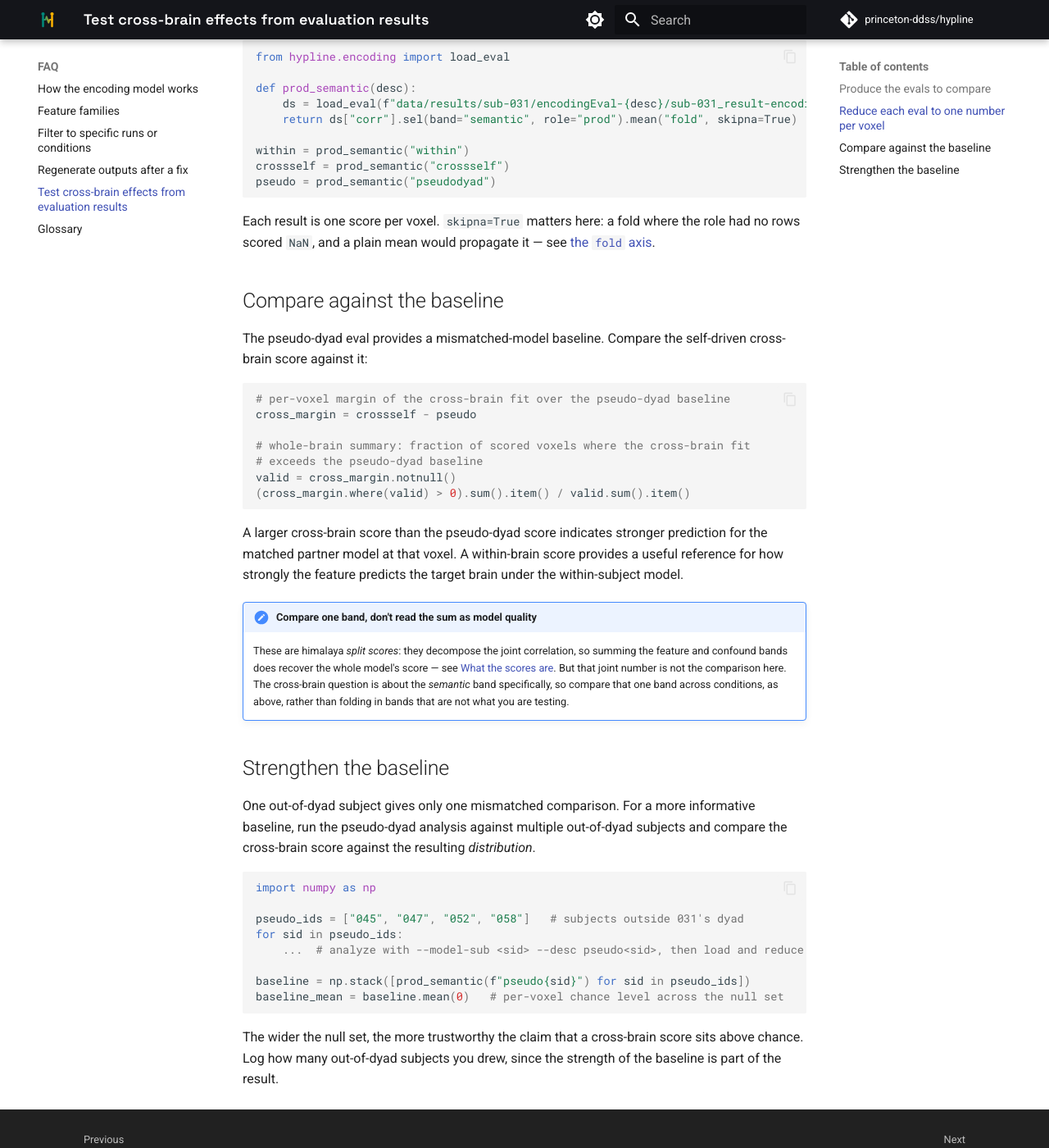
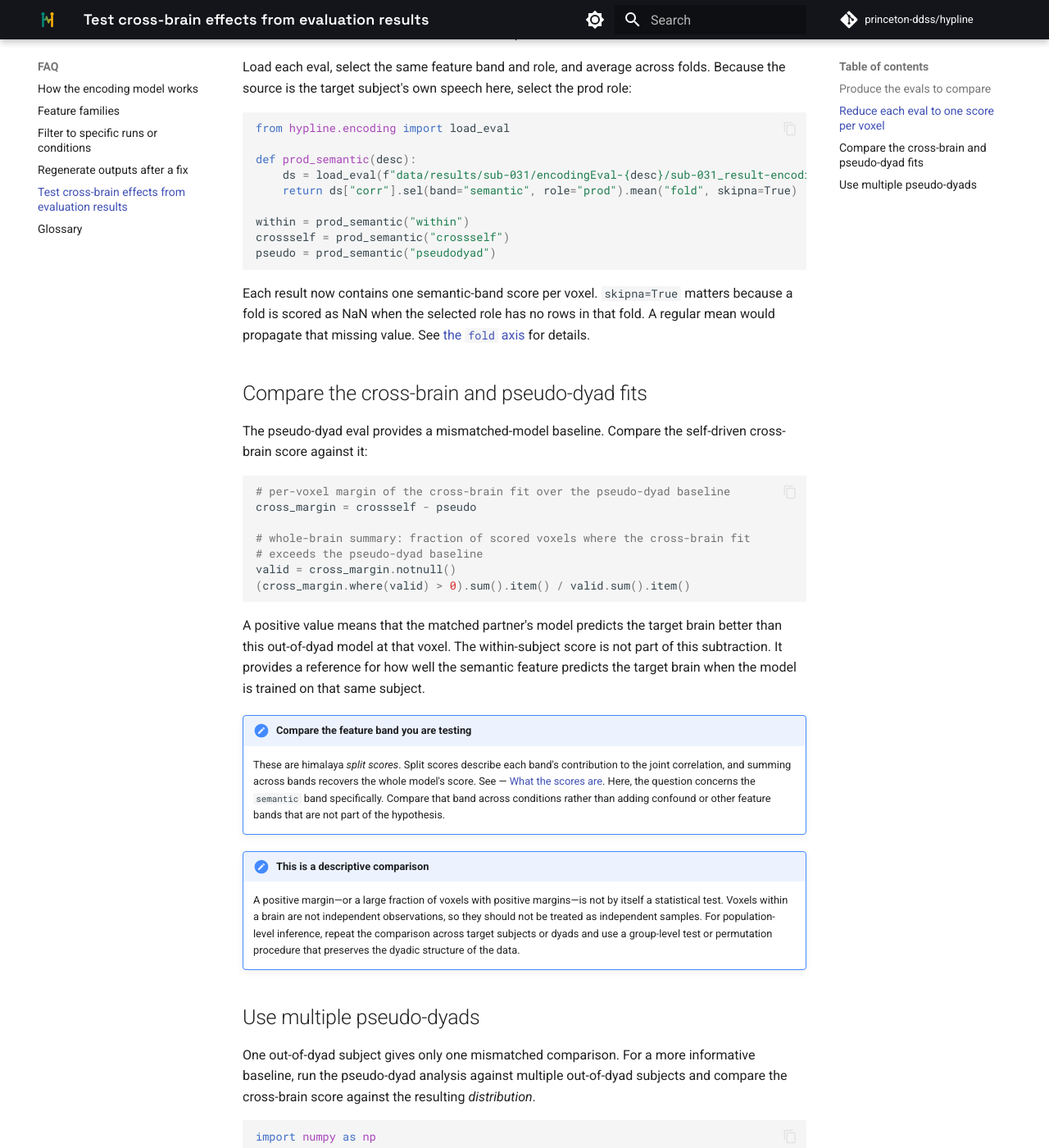
Before and after one commit to princeton-ddss/hypline, an MkDocs documentation site: the page built from docs/mkdocs/FAQ/analyze-evals.md, in a window 1280 px wide and 1400 px high, scrolled down 1401 px. Shown: the whole window at 82% size. Built offline with MkDocs 1.6.1 and Material for MkDocs 9.7.7, drawn with Linux system fonts in a browser that asks for light colours; comment, search, counter and statistics services are not loaded; the version menu is left out; some of the changed text lies outside the part shown.

Commit message:
Revise FAQ on cross-brain effect analysis
Updated the FAQ on analyzing evals to clarify comparisons between cross-brain fits and baseline models, including detailed instructions and code examples.

````diff
--- a/docs/mkdocs/FAQ/analyze-evals.md
+++ b/docs/mkdocs/FAQ/analyze-evals.md
@@ -1,35 +1,33 @@
-# Test the cross-brain effect from evals
+# Compare cross-brain fits with a baseline
 
 You have run [`encoding analyze`](../step-by-step/encoding.md) a few times
-and have a handful of eval files. This guide uses them to address a common
-hyperscanning question: does one partner's model, driven by the shared
-conversation, predict the other partner's brain better than a mismatched
-model would? We compare a within-subject fit, a cross-brain fit, and a
+and have a handful of eval files. does a model trained on one partner's brain predict
+the other partner's brain better than a model from an unrelated subject?
+
+We compare a within-subject fit, a cross-brain fit, and a
 pseudo-dyad baseline side by side.
 
 This is the applied companion to [How to work with encoding results](../step-by-step/encoding-results.md),
-which explains how to load a single eval, interpret its axes, and select the scores you need. Here we compare several evals.
+which explains how to load a single eval, interpret its axes, and select the scores you need. Here we compare across several evals.
 
 ## Produce the evals to compare
 
-This guide assumes each subject you score has a **folded** model trained on a
-semantic feature, tagged `v1` — for the target and its partner, and for the
-out-of-dyad subjects used as a baseline below:
+This guide assumes that the target, their partner, and each out-of-dyad subject
+used below have a **folded** model trained with the semantic feature and tagged v1:
 
 ```bash
 hypline encoding train data/ \
-  --data-filters task-conv --features semantic --desc v1 \
+  --data-filters task-conv \
+  --features semantic \
+  --desc v1 \
   --fold-by run
 ```
 
-Two details carry into everything that follows. The band is named after the
-feature ref, so training `--features semantic` gives a band called `semantic`; if
-you train `--features semantic-gpt3`, select `band="semantic-gpt3"` below instead.
-And the model must be folded, because the analyses use the default out-of-sample
-scoring — an unfolded model has no held-out runs to score and raises.
+Two details carry into everything that follows.
+- The band is named after the feature reference. Training with --features semantic produces a band called semantic. If you instead train with --features semantic-gpt3, select band="semantic-gpt3" below.
+- The model must be folded because the following analyses use out-of-sample scoring by default. An unfolded model has no held-out runs to score and raises an error.
 
-Each condition is then one `analyze` run against the same target brain, varying
-only the source and model:
+Run each comparison against the same target brain, changing only the source and model:
 
 ```bash
 # within-brain: the subject's own model and speech
@@ -48,16 +46,19 @@ hypline encoding analyze data/ \
   --model-desc v1 --desc pseudodyad
 ```
 
-The three land under `results/sub-031/` as `encodingEval-within`,
-`encodingEval-crossself`, and `encodingEval-pseudodyad`. Which source/model
-pairings mean what is laid out in
-[Choosing source and model](how-encoding-works.md#choosing-source-and-model).
+The resulting directories appear under `results/sub-031/`:
+```bash
+encodingEval-within
+encodingEval-crossself
+encodingEval-pseudodyad
+```
 
-## Reduce each eval to one number per voxel
+See [Choosing source and model](how-encoding-works.md#choosing-source-and-model) for the meaning of other source/model combinations.
 
-Load each eval and collapse it to a comparable summary: pick the feature band and
-the role, then average over folds. For a cross-brain question during the target's
-own speech, that is the `semantic` band on the `prod` role:
+## Reduce each eval to one score per voxel
+
+Load each eval, select the same feature band and role, and average across folds.
+Because the source is the target subject's own speech here, select the prod role:
 
 ```python
 from hypline.encoding import load_eval
@@ -71,11 +72,12 @@ crossself = prod_semantic("crossself")
 pseudo = prod_semantic("pseudodyad")
 ```
 
-Each result is one score per voxel. `skipna=True` matters here: a fold where the
-role had no rows scored `NaN`, and a plain mean would propagate it — see
-[the `fold` axis](../step-by-step/encoding-results.md#fold-the-cross-validation-folds).
+Each result now contains one semantic-band score per voxel.
+`skipna=True` matters because a fold is scored as NaN when the selected role has no rows
+in that fold. A regular mean would propagate that missing value. See
+[the `fold` axis](../step-by-step/encoding-results.md#fold-the-cross-validation-folds) for details.
 
-## Compare against the baseline
+## Compare the cross-brain and pseudo-dyad fits
 
 The pseudo-dyad eval provides a mismatched-model baseline. Compare
 the self-driven cross-brain score against it:
@@ -90,23 +92,28 @@ valid = cross_margin.notnull()
 (cross_margin.where(valid) > 0).sum().item() / valid.sum().item()
 ```
 
-A larger cross-brain score than the pseudo-dyad score indicates stronger
-prediction for the matched partner model at that voxel. A within-brain
-score provides a useful reference for how strongly the feature predicts
-the target brain under the within-subject model.
+A positive value means that the matched partner's model predicts the target brain
+better than this out-of-dyad model at that voxel.  The within-subject score is not
+part of this subtraction. It provides a reference for how well the semantic feature
+predicts the target brain when the model is trained on that same subject.
 
-!!! note "Compare one band, don't read the sum as model quality"
+!!! note "Compare the feature band you are testing"
 
-    These are himalaya *split scores*: they decompose the joint correlation, so
-    summing the feature and confound bands does recover the whole model's score —
-    see
+    These are himalaya *split scores*. Split scores describe each band's contribution
+    to the joint correlation, and summing across bands recovers the whole model's score. See —
     [What the scores are](../step-by-step/encoding-results.md#what-the-scores-are-and-are-not).
-    But that joint number is not the comparison here. The cross-brain question is
-    about the *semantic* band specifically, so compare that one band across
-    conditions, as above, rather than folding in bands that are not what you are
-    testing.
+    Here, the question concerns the `semantic` band specifically. Compare that band across conditions
+    rather than adding confound or other feature bands that are not part of the hypothesis.
 
-## Strengthen the baseline
+!!! important "This is a descriptive comparison"
+    A positive margin—or a large fraction of voxels with positive margins—is not by itself a statistical
+    test. Voxels within a brain are not independent observations, so they
+    should not be treated as independent samples.
+    For population-level inference, repeat the comparison across target subjects or dyads and use a
+    group-level test or permutation procedure that preserves the dyadic structure of the data.
+
+
+## Use multiple pseudo-dyads
 
 One out-of-dyad subject gives only one mismatched comparison. For a more
 informative baseline, run the pseudo-dyad analysis against multiple out-of-dyad
@@ -123,6 +130,5 @@ baseline = np.stack([prod_semantic(f"pseudo{sid}") for sid in pseudo_ids])
 baseline_mean = baseline.mean(0)   # per-voxel chance level across the null set
 ```
 
-The wider the null set, the more trustworthy the claim that a cross-brain score
-sits above chance. Log how many out-of-dyad subjects you drew, since the strength
-of the baseline is part of the result.
+Use as many eligible out-of-dyad models as practical, apply the same inclusion criteria to all of them,
+and record how the comparison set was constructed.
````
